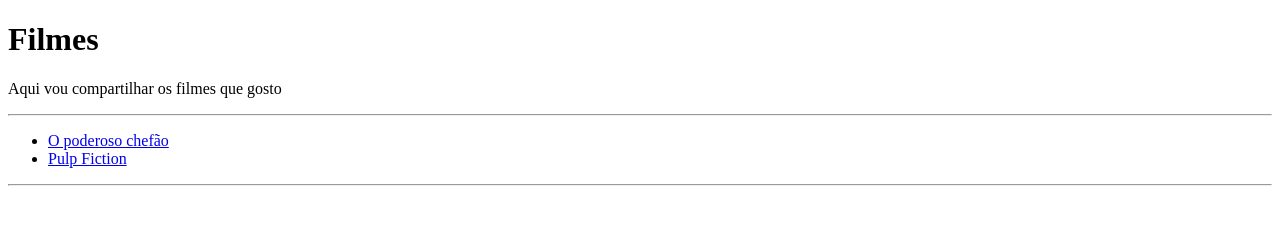
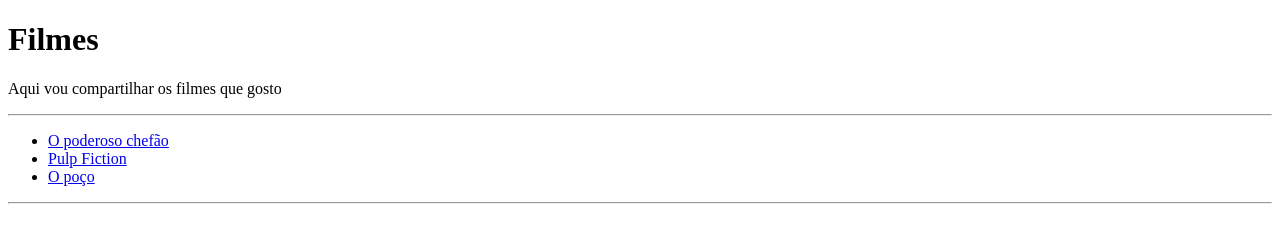
Before and after one commit to VictorGarcia12/Atividade_1209_Victor, a plain HTML site: page index.html in a window 1280 px wide. Drawn offline with Linux system fonts and the light colour scheme.

Commit message:
Update index.html

```diff
--- a/index.html
+++ b/index.html
@@ -14,6 +14,7 @@
     <ul>
     <li><a href="poderoso.html">O poderoso chefão</a></li>
     <li><a href="pulp.html">Pulp Fiction</a></li>
+    <li><a href="poco.html">O poço</a></li>
     </ul>
     <hr>
 </body>
```
